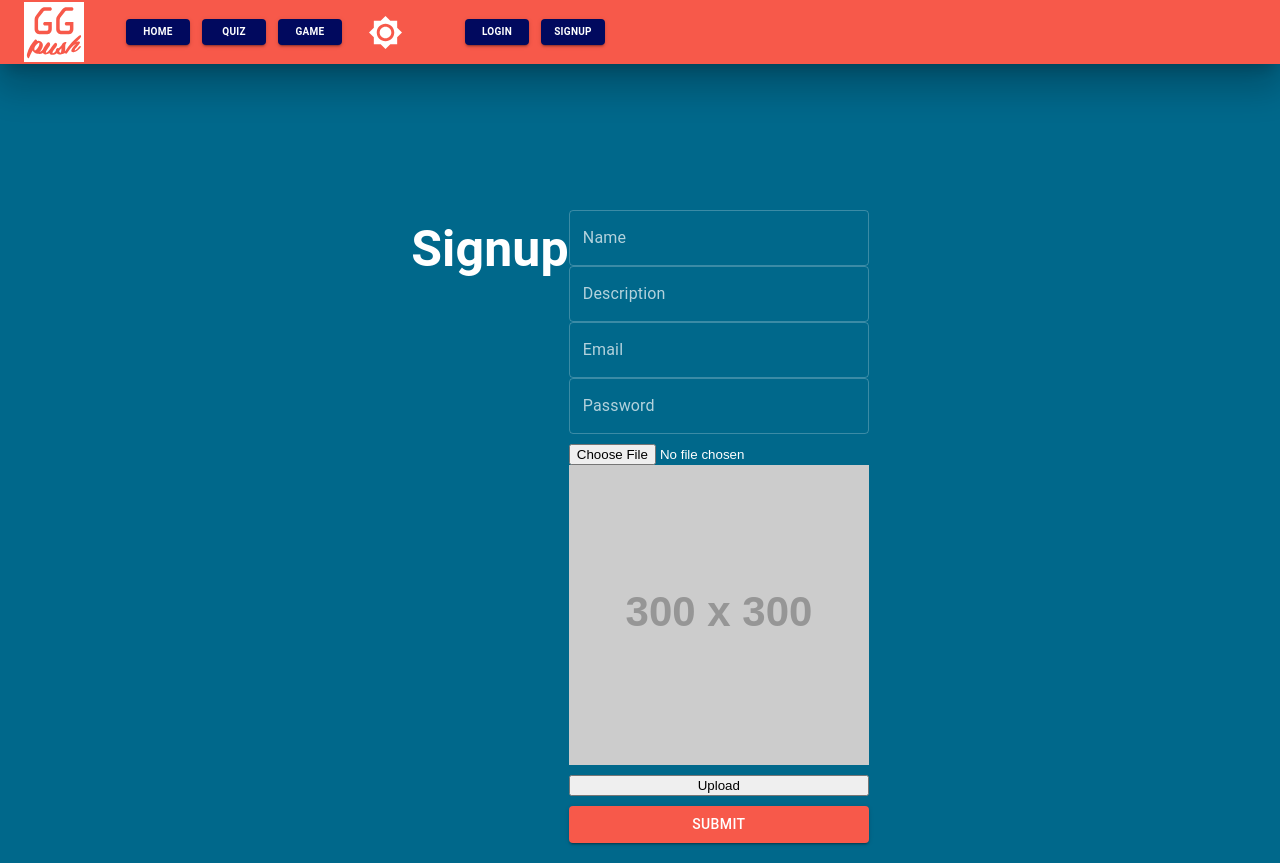
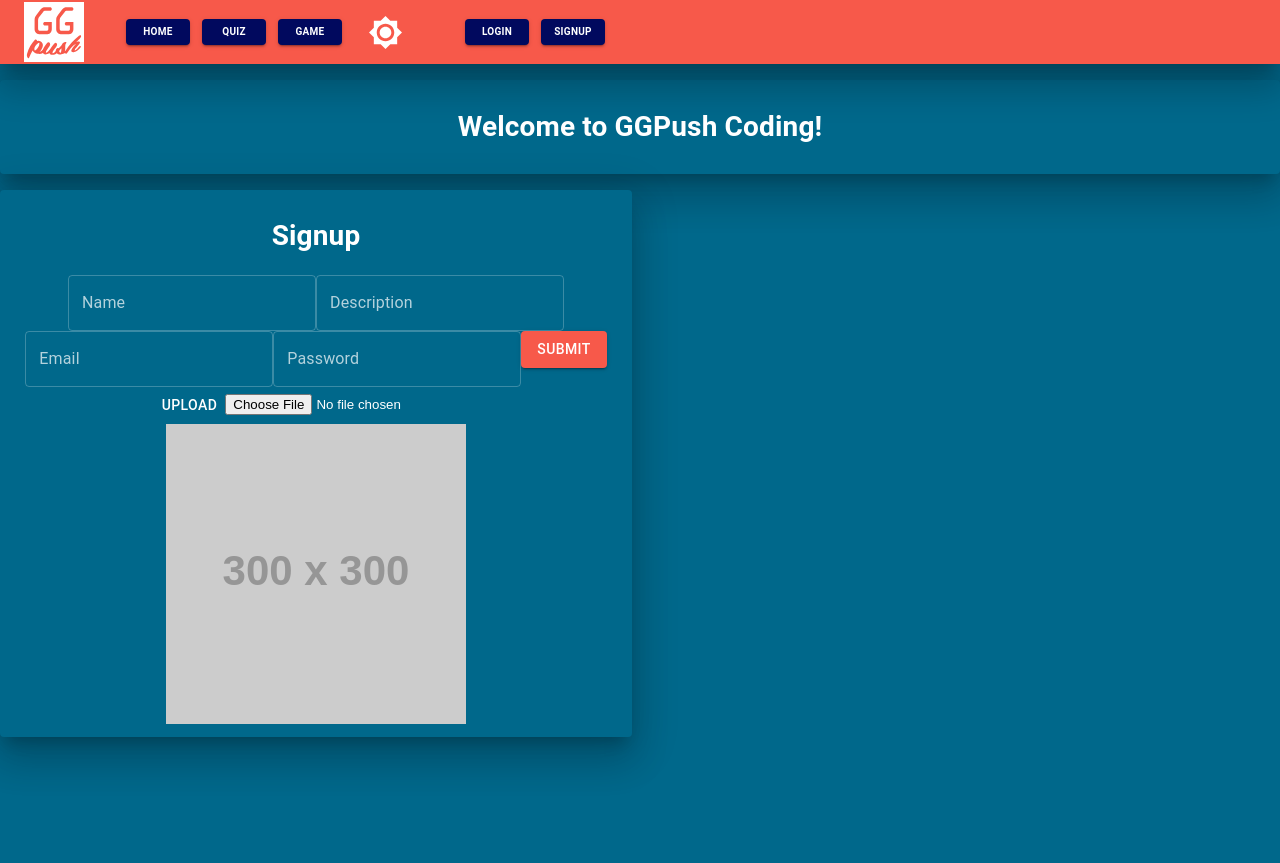
Before and after one commit to timlaurijs/premier, a React (Create React App) app: page /signup in a window 1280 px wide. After the commit the page ends 800 px from the top, so only its background shows below. Built offline with nearby package versions, Linux system fonts and the light colour scheme; no server answers.

Commit message:
dashboard-step-3

```diff
--- a/src/pages/CodingGame.js
+++ b/src/pages/CodingGame.js
@@ -126,14 +126,17 @@ export default function CodingExercises() {
 
   return (
     <Box mt={10} className={classes.root}>
-      <Grid item xs={12} s>
+      <Grid item xs={12}>
+        <Paper elevation={23} className={classes.paper}>
+          <h1> Welcome to GGPush Coding!</h1>
           <Button
             color="primary"
             variant="contained"
             onClick={handleClick(TransitionDown)}
           >
-          Get motivated
+            Got Stuck ???
           </Button>
+        </Paper>
       </Grid>
 
       <Grid item xs={12}>
--- a/src/pages/SignUp.js
+++ b/src/pages/SignUp.js
@@ -9,8 +9,9 @@ import {
   IconButton,
   makeStyles,
   TextField,
+  Grid,
+  Paper,
 } from "@material-ui/core";
-import PhotoCamera from "@material-ui/icons/PhotoCamera";
 
 // FireBase
 import { storage } from "../Firebase";
@@ -18,12 +19,17 @@ import { storage } from "../Firebase";
 const useStyles = makeStyles((theme) => ({
   root: {
     "& > *": {
-      margin: theme.spacing(1),
+      margin: theme.spacing(10),
     },
   },
   input: {
     display: "none",
-    margin: theme.spacing(3),
+    margin: theme.spacing(5),
+  },
+  paper: {
+    padding: theme.spacing(1),
+    textAlign: "center",
+    alignItems: "center",
   },
 }));
 
@@ -93,27 +99,17 @@ const SignUp = () => {
   };
 
   return (
-    <Box
-      mt={20}
-      style={{
-        padding: 20,
-        fontSize: 25,
-        display: "flex",
-        flex: 1,
-        // flexDirection: "column",
-        justifyContent: "center",
-      }}
-    >
+    <Box mt={10}>
+      <Grid container spacing={2}>
+        <Grid item xs={12} sm={12}>
+          <Paper elevation={23} className={classes.paper}>
+            <h1> Welcome to GGPush Coding!</h1>
+          </Paper>
+        </Grid>
+        <Grid item xs={12} sm={6}>
+          <Paper elevation={23} className={classes.paper}>
             <h1>Signup</h1>
-      <form
-        onSubmit={formHandler}
-        style={{
-          display: "flex",
-          flexDirection: "column",
-          justifyContent: "center",
-          marginTop: 30,
-        }}
-      >
+            <form onSubmit={formHandler}>
               <TextField
                 id="outlined-basic"
                 label="Name"
@@ -153,26 +149,23 @@ const SignUp = () => {
                 placeholder="password"
                 name="password"
               ></TextField>
+              <Button variant="contained" color="primary" type="submit">
+                Submit
+              </Button>
+              <Button type="button" onClick={uploadImage}>
+                Upload
+              </Button>
 
-        <input type="file" onChange={handleChange} style={{ marginTop: 10 }} />
+              <input type="file" onChange={handleChange} />
               <img
-          style={{ marginTop: 10 }}
                 src={url || "http://via.placeholder.com/300"}
                 alt="firebaseimage"
                 style={{ width: "300px" }}
               />
-        <button type="button" onClick={uploadImage} style={{ marginTop: 10 }}>
-          Upload
-        </button>
-        <Button
-          variant="contained"
-          color="primary"
-          type="submit"
-          style={{ marginTop: 10 }}
-        >
-          Submit
-        </Button>
             </form>
+          </Paper>
+        </Grid>
+      </Grid>
     </Box>
   );
 };
```
Lines whose indentation alone changed are shown as unchanged.
